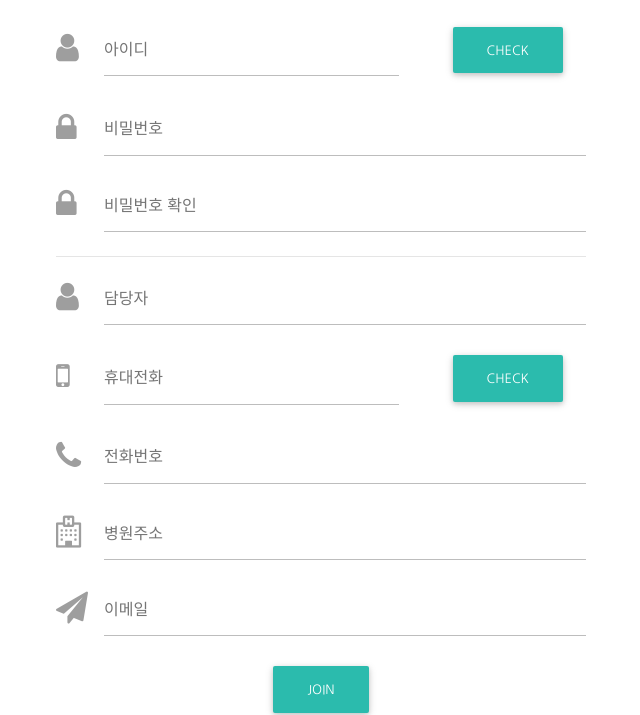
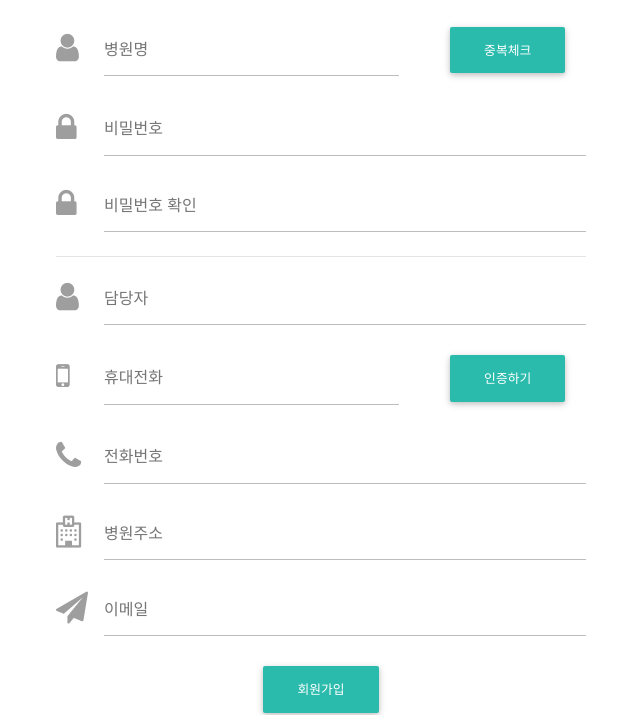
Before and after one commit to ndb796/JES, a plain HTML site: page userJoin.html in a window 1280 px wide. Shown: the part 287-1002 px from the top of the page, without its empty margins (319-959 px from the left). Drawn offline with Linux system fonts and the light colour scheme.

Commit message:
초기 웹 디자인 템플릿 구성

```diff
--- a/userJoin.html
+++ b/userJoin.html
@@ -72,17 +72,16 @@
                 <img src="./img/custom/logo_join.jpg">
               </p>
 
-
               <div class="row">
                 <div class="col-sm-8">
                   <div class="md-form">
                       <i class="fa fa-user prefix grey-text"></i>
                       <input type="text" id="defaultForm-id" class="form-control">
-                      <label for="defaultForm-id">아이디</label>
+                      <label for="defaultForm-id">병원명</label>
                   </div>
                 </div>
                 <div class="col-sm-4 text-center">
-                  <button class="btn btn-default">CHECK</button>
+                  <button class="btn btn-default">중복체크</button>
                 </div>
               </div>
 
@@ -115,7 +114,7 @@
                   </div>
                 </div>
                 <div class="col-sm-4 text-center">
-                  <button class="btn btn-default">CHECK</button>
+                  <button class="btn btn-default">인증하기</button>
                 </div>
               </div>
 
@@ -138,7 +137,7 @@
               </div>
 
               <div class="text-center">
-                  <button class="btn btn-default">JOIN</button>
+                  <button class="btn btn-default">회원가입</button>
               </div>
             </form>
           <!-- Form login -->
```
Also changed, not shown: userLogin.html (+1 -1 lines).
